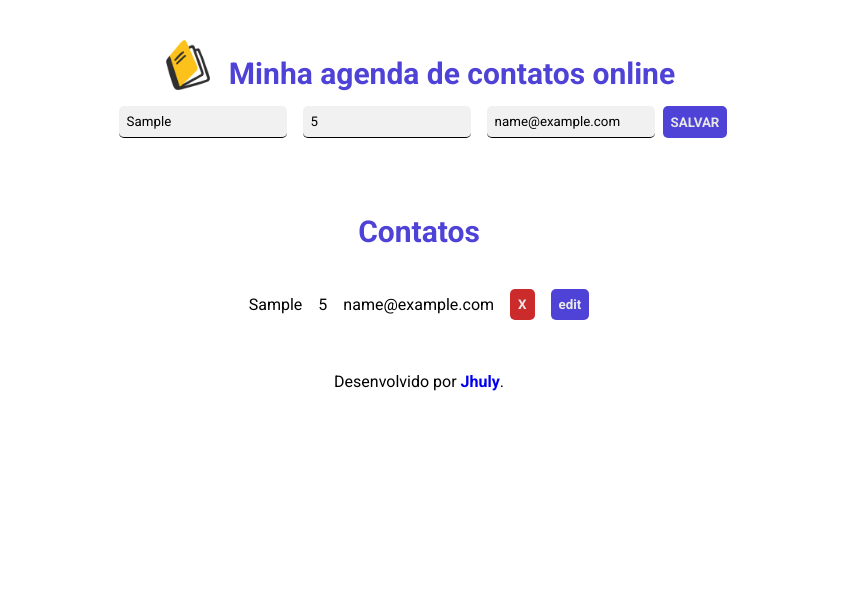
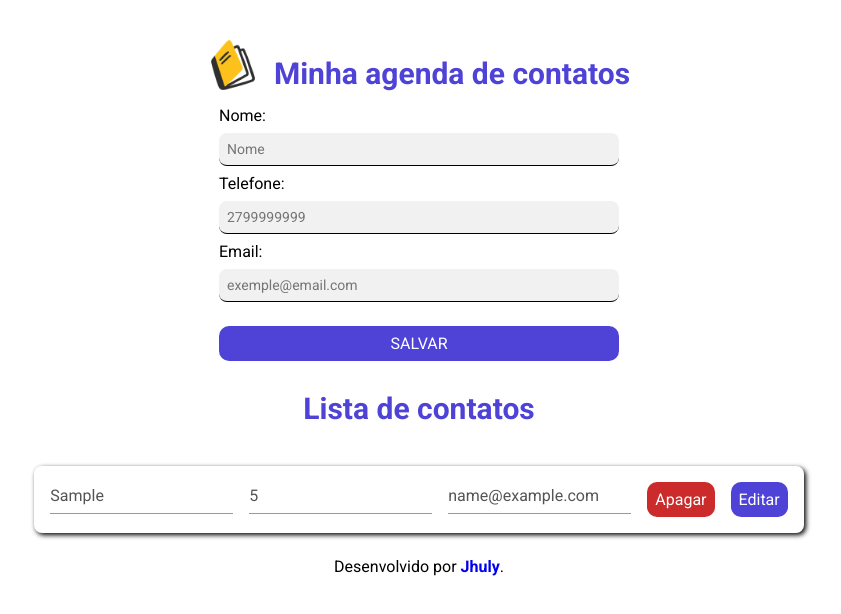
Before and after one commit to jhulyambrozini/list-contacts, a React (Vite) app: page / in a window 1280 px wide. Both pictures are taken after typing "Sample", "5", "name@example.com" into the empty fields and a click on the button "SALVAR". Shown: the top 614 px of the page, without its empty margins (221-1062 px from the left). Built offline with nearby package versions, Linux system fonts and the light colour scheme; the HTML template or start-up script is replaced by a standard one.

Commit message:
criando lista de contatos

```diff
--- a/src/App.tsx
+++ b/src/App.tsx
@@ -1,8 +1,10 @@
+import { Provider } from "react-redux"
+
 import Header from "./containers/Header/Header"
 import Main from "./containers/Main/Main"
+
 import GlobalStyle from "./styles"
 import store from "./store"
-import { Provider } from "react-redux"
 
 export type ContactProps = {
   id: number
--- a/src/components/Contact/Contact.tsx
+++ b/src/components/Contact/Contact.tsx
@@ -1,24 +1,73 @@
-import { useDispatch } from "react-redux"
+import { useDispatch, useSelector } from "react-redux"
+import { useEffect, useState } from "react"
+import * as Styles from "./styles"
 import { ContactProps } from "../../App"
-import { Button } from "../Form/styles"
-import { Actions, ButtonDel, ContactStyle } from "./styles"
-import { useState } from "react"
-import { remove } from "../../store/reducers/contacts"
+import { edit, remove } from "../../store/reducers/contacts"
+import { RootReducer } from "../../store"
 
 const Contact = ({name, tel, email, id}: ContactProps) => {
+  const {items} = useSelector((state: RootReducer) => state.contact)
   const dispatch = useDispatch()
+
   const [isEditing, setIsEditing] = useState(false)
+  const [nameState, setName] = useState('')
+  const [emailState, setEmail] = useState('')
+  const [telState, setTel] = useState('')
+
+  useEffect(() => {
+    if(name.length > 0 || tel.length > 0 || email.length > 0) {
+      setName(name)
+      setEmail(email)
+      setTel(tel)
+    }
+  }, [name, email, tel])
+
+  const cancelEdition = () => {
+    setIsEditing(false)
+    setName(nameState)
+    setEmail(emailState)
+    setTel(telState)
+  }
+
+  const saveChanges = () => {
+    const existingEmail = items.find(c => c.email === emailState)
+    const existingTel = items.find(c => c.tel === telState)
+
+    if(existingEmail || existingTel){
+      alert('Não é permetido contatos com mesmo número e/ou email')
+      return
+    }
+      dispatch(edit({
+        email: emailState,
+        id,
+        name: nameState,
+        tel: telState,
+        }))
+      setIsEditing(false)
+  }
 
   return (
-    <ContactStyle>
-      <p>{name}</p>
-      <p>{tel}</p>
-      <p>{email}</p>
-      <Actions>
-      <ButtonDel onClick={() => dispatch(remove(id))}>X</ButtonDel>
-      <Button>edit</Button>
-      </Actions>
-    </ContactStyle>
+    <Styles.ContactStyle>
+      {isEditing && <span><em> Editando:</em></span>}
+      <Styles.InputList maxLength={16} type="text" value={nameState} onChange={e => setName(e.target.value)} disabled={!isEditing}/>
+      <Styles.InputList minLength={8} min={0} type="number" value={telState} onChange={e => setTel(e.target.value)} disabled={!isEditing}/>
+      <Styles.InputList value={emailState} type="email" onChange={e => setEmail(e.target.value)} disabled={!isEditing}/>
+      <Styles.Actions>
+        {isEditing ? (
+          <>
+            <Styles.ButtonDelCancel onClick={cancelEdition}>cancelar</Styles.ButtonDelCancel>
+            <Styles.ButtonSave onClick={saveChanges}>salvar</Styles.ButtonSave>
+          </>
+          ) :
+          (
+          <>
+            <Styles.ButtonDelCancel onClick={() => dispatch(remove(id))}>Apagar</Styles.ButtonDelCancel>
+            <Styles.ButtonEdit onClick={() => setIsEditing(true)}>Editar</Styles.ButtonEdit>
+          </>
+          )
+        }
+      </Styles.Actions>
+    </Styles.ContactStyle>
   )
 }
 
--- a/src/components/Contact/styles.ts
+++ b/src/components/Contact/styles.ts
@@ -1,19 +1,38 @@
 import styled from 'styled-components'
-import { Button } from '../Form/styles'
+import { Button } from '../../styles'
 
 export const ContactStyle = styled.div`
   list-style: none;
-  margin-bottom: 16px;
+  margin-bottom: 8px;
   display: flex;
   justify-content: space-between;
   align-items: center;
   gap: 16px;
+  padding: 16px;
+  border-radius: 8px;
+  box-shadow: 2px 2px 5px;
+
+  @media (max-width: 769px) {
+    flex-direction: column;
+  }
 
 `
-export const ButtonDel = styled(Button)`
+export const InputList = styled.input`
+  border: none;
+  border-bottom: 1px solid #67b588;
+  padding-bottom: 8px;
+  background-color: transparent;
+  font-size: 16px;
+`
+export const ButtonDelCancel = styled(Button)`
   background-color: #CB2B2B;
 `
-
+export const ButtonEdit = styled(Button)`
+  background-color: rgb(79, 67, 215);
+`
+export const ButtonSave = styled(Button)`
+  background-color: #67b588;
+`
 export const Actions = styled.div`
   display: flex;
   gap: 16px;
--- a/src/components/Footer/Footer.tsx
+++ b/src/components/Footer/Footer.tsx
@@ -2,7 +2,7 @@ import { FooterStyles } from "./styles";
 
 const Footer = () => (
   <FooterStyles>
-    <p>Desenvolvido por <a href="https://github.com/jhulyambrozini">Jhuly</a>.</p>
+    <p>Desenvolvido por <a href="https://github.com/jhulyambrozini" target="_blank">Jhuly</a>.</p>
   </FooterStyles>
 )
 
--- a/src/components/Footer/styles.ts
+++ b/src/components/Footer/styles.ts
@@ -1,7 +1,7 @@
 import styled from "styled-components";
 
 export const FooterStyles = styled.footer`
-  margin-top: 16px;
+  margin: 16px 0;
 
   p {
     text-align: center;
--- a/src/components/Form/Form.tsx
+++ b/src/components/Form/Form.tsx
@@ -1,10 +1,12 @@
 import { ChangeEvent, FormEvent, useState } from "react"
-import { Button, Field, FormStyle } from "./styles"
 import { useDispatch } from "react-redux"
+
+import { ButtonCreate, Field, FormGroup, FormStyle} from "./styles"
 import { register } from "../../store/reducers/contacts"
 
 const Form = () => {
   const dispatch = useDispatch()
+
   const [name, setName] = useState('')
   const [email, setEmail] = useState('')
   const [tel, setTel] = useState('')
@@ -14,24 +16,51 @@ const Form = () => {
     if(name === '' || email === '' || tel === '') {
       alert('Preencha todos os campo')
     } else {
-      dispatch(
-        register({
-          name,
-          email,
-          tel
-        })
-      )
+      dispatch(register({ name, email, tel }))
+   // clean inputs
+      setEmail('')
+      setName('')
+      setTel('')
     }
-    console.log('submited', e)
-
   }
 
   return (
     <FormStyle onSubmit={createContact}>
-        <Field type="text" placeholder="Nome" value={name} onChange={(e: ChangeEvent<HTMLInputElement>) => setName(e.target.value)}/>
-        <Field type="number" placeholder="2799999-9999" value={tel} onChange={(e: ChangeEvent<HTMLInputElement>) => setTel(e.target.value)}/>
-        <Field type="email" placeholder="exemple@email.com" value={email} onChange={(e: ChangeEvent<HTMLInputElement>) => setEmail(e.target.value)}/>
-        <Button type="submit">SALVAR</Button>
+      <FormGroup>
+        <label htmlFor="name">Nome:</label>
+        <Field
+        id="name"
+        maxLength={16}
+        type="text"
+        placeholder="Nome"
+        value={name}
+        onChange={(e: ChangeEvent<HTMLInputElement>) => setName(e.target.value)}
+        />
+      </FormGroup>
+
+      <FormGroup>
+        <label htmlFor="tel">Telefone:</label>
+        <Field
+        id="tel"
+        maxLength={8}
+        min={0}
+        type="number"
+        placeholder="2799999999"
+        value={tel}
+        onChange={(e: ChangeEvent<HTMLInputElement>) => setTel(e.target.value)}/>
+      </FormGroup>
+
+      <FormGroup>
+        <label htmlFor="email">Email:</label>
+        <Field
+        id="email"
+        type="email"
+        placeholder="exemple@email.com"
+        value={email}
+        onChange={(e: ChangeEvent<HTMLInputElement>) => setEmail(e.target.value)}/>
+      </FormGroup>
+
+      <ButtonCreate type="submit">SALVAR</ButtonCreate>
     </FormStyle>
   )
 }
--- a/src/components/Form/styles.ts
+++ b/src/components/Form/styles.ts
@@ -1,48 +1,38 @@
 import styled from "styled-components";
+import { Button } from "../../styles";
 
 export const FormStyle = styled.form`
-  display: flex;
-  width: 100%;
+  display: grid;
   justify-content: center;
-  margin-bottom: 56px;
-  font-size: 24px;
-
-  @media (max-width: 769px) {
-    font-size: 20px;
-  }
-
-  @media (max-width: 426px) {
-    flex-wrap: wrap;
-    margin-bottom: 22px;
-    font-size: 18px;
-  }
-
+  margin-bottom: 30px;
+  gap: 8px;
 `
 export const Field = styled.input`
   background-color: #f1f1f1;
   border: none;
   border-bottom: 1px solid #000;
   padding: 8px;
-  margin: 0 8px;
-  border-radius: 5px;
+  border-radius: 8px;
+  font-size: 14px;
 
   @media (max-width: 426px) {
-    width: 90%;
-    margin: 8px 0;
-  }
-
-`
-export const Button = styled.button`
-  background-color: rgb(79, 67, 215);
-  color: #e7e7e7;
-  font-weight: bold;
-  border: none;
-  border-radius: 5px;
-  cursor: pointer;
-  padding: 8px;
-
-  @media (max-width: 426px) {
-    width: 90%;
     margin: 8px 0;
   }
 `
+export const FormGroup = styled.div`
+  display: grid;
+  font-size: 16px;
+  width: 400px;
+
+  label {
+    margin-bottom: 8px;
+  }
+`
+export const ButtonCreate = styled(Button)`
+  background-color: rgb(79, 67, 215);
+  margin-top: 16px;
+
+  @media (max-width: 426px) {
+    margin: 8px 0;
+  }
+`
--- a/src/components/ListContacts/ListContacts.tsx
+++ b/src/components/ListContacts/ListContacts.tsx
@@ -1,14 +1,16 @@
 import { useSelector } from "react-redux"
+
 import { Container, Title } from "../../styles"
+import { ListContactStyles } from "./styles"
+
 import Contact from "../Contact/Contact"
-import { ListContactStyles } from "./styles"
 import { RootReducer } from "../../store"
 
 const ListContacts = () => {
   const {items} = useSelector((state: RootReducer) => state.contact)
   return (
     <Container>
-      <Title as='h3'>Contatos</Title>
+      <Title as='h3'>Lista de contatos</Title>
       <ListContactStyles>
       {items.map(c => (
         <li key={c.id}>
--- a/src/containers/Header/Header.tsx
+++ b/src/containers/Header/Header.tsx
@@ -1,12 +1,12 @@
+import Agenda from '../../assets/agenda.png'
 import { HeaderStyles } from "./styles"
-import Agenda from '../../assets/agenda.png'
 import { Title } from "../../styles"
 
 const Header = () => {
   return (
     <HeaderStyles>
-        <img src={Agenda} alt="emoji de um caderno amarelo" />
-        <Title>Minha agenda de contatos online</Title>
+        <img src={Agenda} alt="emoji de um caderno amarelo com algumas páginas voando" />
+        <Title>Minha agenda de contatos</Title>
     </HeaderStyles>
   )
 }
--- a/src/containers/Header/styles.ts
+++ b/src/containers/Header/styles.ts
@@ -5,6 +5,7 @@ export const HeaderStyles = styled.header`
   justify-content: center;
   align-items: center;
   margin-top: 40px;
+
   img {
     height: 50px;
     padding-right: 16px;
--- a/src/store/reducers/contacts.ts
+++ b/src/store/reducers/contacts.ts
@@ -13,9 +13,11 @@ const contactSlice = createSlice({
   initialState,
   reducers: {
     register: (state, action: PayloadAction<Omit<ContactProps, 'id'>>) => {
-      const existingContact = state.items.find(c => c.tel === action.payload.tel)
-      if(existingContact) {
-        alert('Este número já existe na agenda')
+      const existingNumber = state.items.find(c => c.tel === action.payload.tel)
+      const existingEmail = state.items.find(c => c.email === action.payload.email)
+
+      if(existingNumber || existingEmail) {
+        alert('Este contato já existe na agenda')
       } else {
           const lastContact = state.items[state.items.length -1]
 
@@ -27,12 +29,16 @@ const contactSlice = createSlice({
           state.items.push(newContact)
         }
     },
+
     remove: (state, action: PayloadAction<number>) => {
       state.items = [...state.items.filter(c => c.id !== action.payload)]
     },
+
     edit: (state, action: PayloadAction<ContactProps>) => {
       const indexOfContact = state.items.findIndex(t => t.id === action.payload.id)
-      if(indexOfContact >= 0) state.items[indexOfContact] = action.payload
+      if(indexOfContact >= 0){
+        state.items[indexOfContact] = action.payload
+      }
     },
   }
 })
--- a/src/styles/index.ts
+++ b/src/styles/index.ts
@@ -11,11 +11,10 @@ const GlobalStyle = createGlobalStyle`
 export default GlobalStyle
 
 export const Container = styled.div`
-  max-width: 960px;
+  max-width: 560px;
   width: 100%;
   margin: 0 auto;
   background-color: #fff;
-  padding: 20px;
   border-radius: 8px;
   text-align: center;
 `
@@ -29,3 +28,12 @@ export const Title = styled.h1`
     font-size: 26px;
   }
 `
+export const Button = styled.button`
+  background-color: #CB2B2B;
+  color: #fff;
+  border: none;
+  border-radius: 10px;
+  font-size: 16px;
+  padding: 8px;
+  cursor: pointer;
+`
```
Lines whose indentation alone changed are shown as unchanged.
